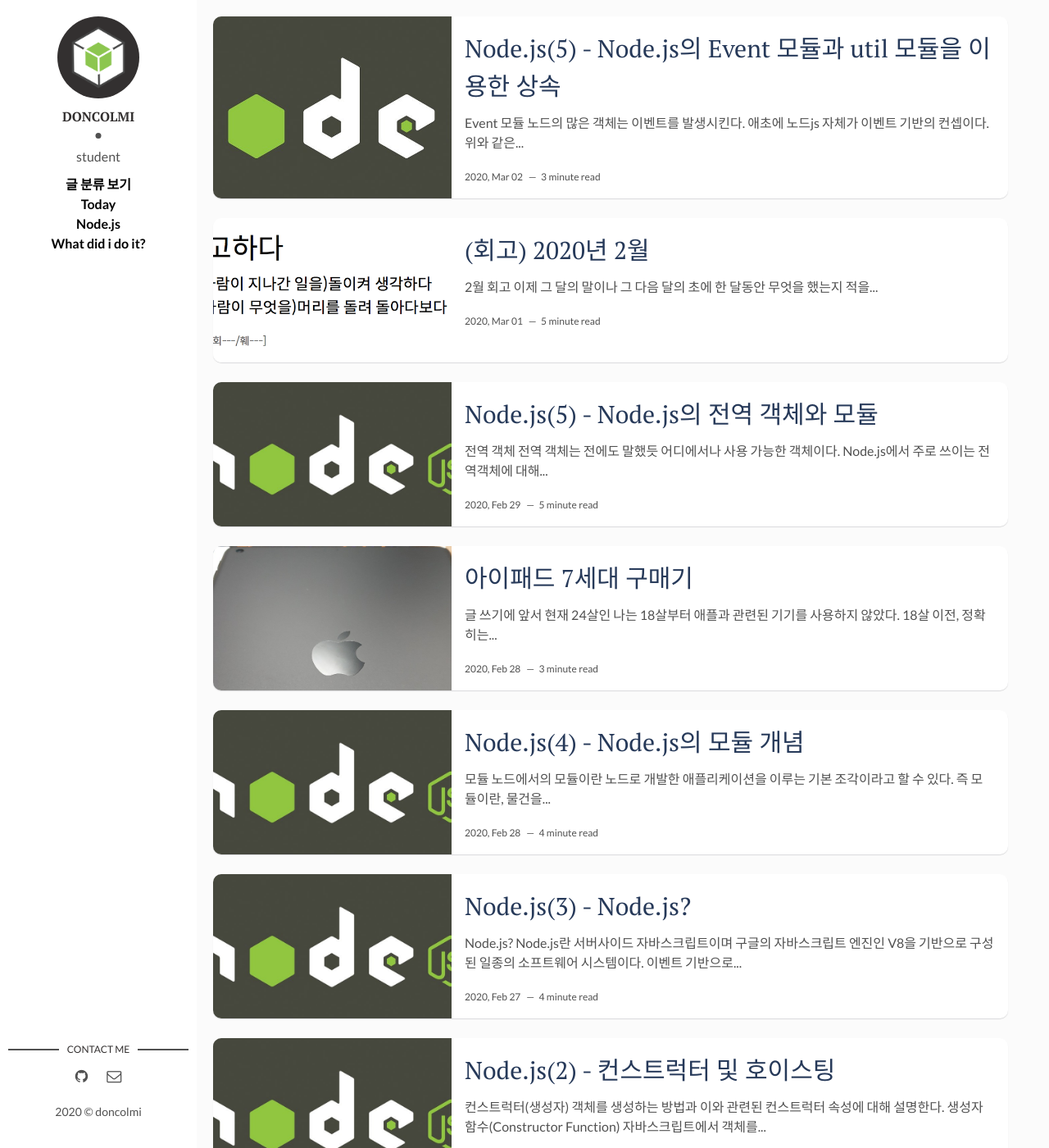
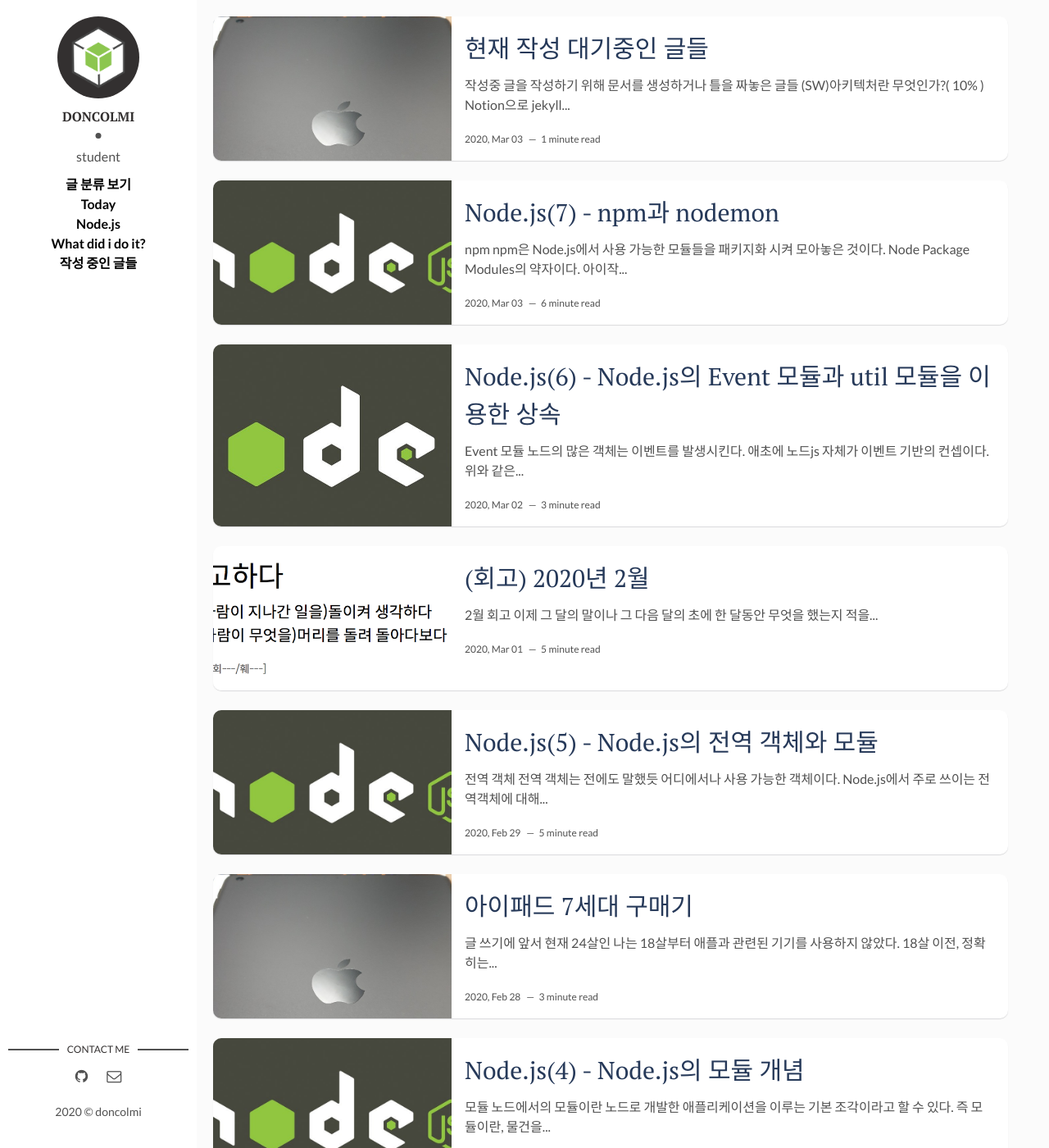
Before and after one commit to doncolmi/doncolmi.github.io, a Jekyll site: the page built from index.html, in a window 1280 px wide and 1400 px high. Shown: the whole window at 82% size. Built offline with Jekyll 4.4.1, drawn with Linux system fonts in a browser that asks for light colours; the list of posts is cut into pages by our own code; some of the changed text lies outside the part shown.

Commit message:
add post 2020-03-03-Node.js-공부(7).md

```diff
--- a/_layouts/main.html
+++ b/_layouts/main.html
@@ -22,6 +22,9 @@ layout: default
         </div>
         <div style="background-color: rgba(255,255,255,0.1);">
           <a href="/tags/#What_did_i_do_it" class="tagText">What did i do it?</a>
+        </div>
+        <div style="background-color: rgba(255,255,255,0.1);">
+          <a href="/writing" class="tagText">작성 중인 글들</a>
         </div>
       </div>
 
--- /dev/null
+++ b/_posts/2020-03-03-writing.md
@@ -0,0 +1,32 @@
+---
+layout: post
+title: 현재 작성 대기중인 글들
+date: 2020-03-03 10:48:00 +0000
+description: hello
+img: ./today/2020-02-28-아이패드-7세대-구매-후기/18.png
+tags: [What_did_i_do_it]
+---
+
+### 작성중
+
+---
+
+글을 작성하기 위해 문서를 생성하거나 틀을 짜놓은 글들
+
+- (SW)아키텍처란 무엇인가?( 10% )
+- Notion으로 jekyll 기반 github pages 블로그에 포스팅하기 ( 30% )
+- 나는 왜 Github로 왔는가? ( 0% )
+
+### 작성한다고 한 글
+
+---
+
+포스트에서 이에 대해 자세히 다룬다고 하였으나 아직 문서를 생성하지 않은 글들
+
+- 자바스크립트는 어떻게 변수형을 정하나
+- CommonJS는 뭔데 자꾸 나와?
+- Node.js 모듈 총정리
+
+    이거는 디게 오래걸릴거 같긴한데
+
+- 아이패드로 E북 후기
```
Also changed, not shown: _posts/nodejs/2020-02-28-Node.js-공부(4).md (+1 -1 lines), _posts/nodejs/2020-03-02-Node.js-공부(6).md (+1 -1 lines), _posts/nodejs/2020-03-03-Node.js-공부(7).md (added, +202 -0 lines), assets/img/nodejs/2020-03-03-Node.js-공부(7)/1.png (added), assets/img/nodejs/2020-03-03-Node.js-공부(7)/2.png (added).
